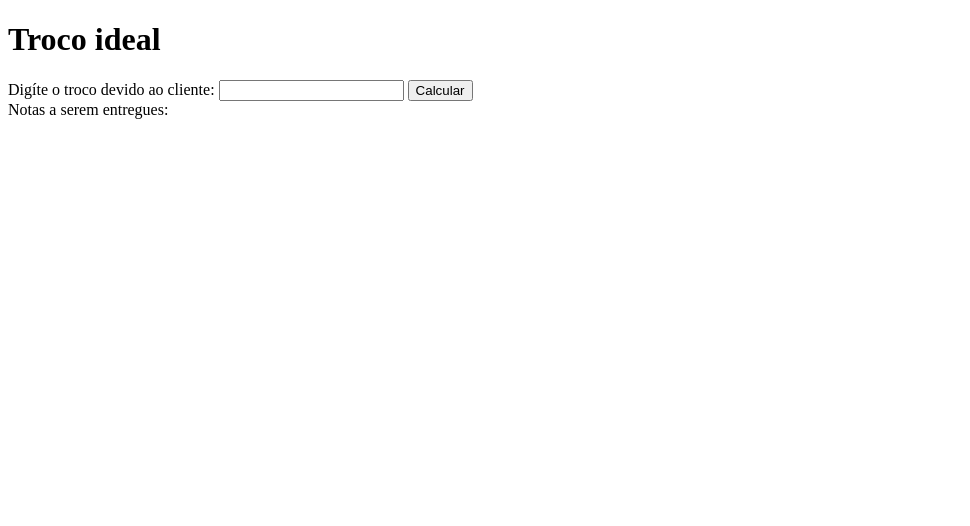
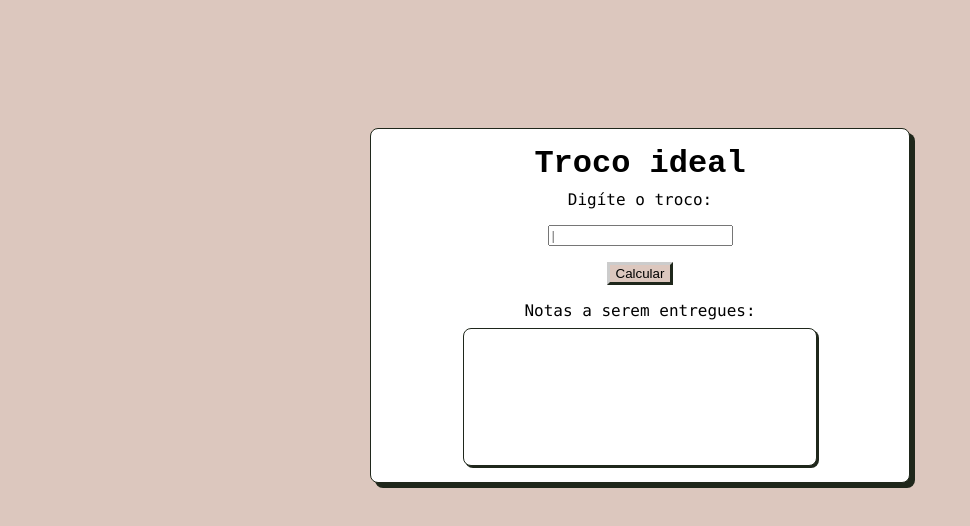
Before and after one commit to Gabriel-S-Souza/algoritmo-ambicioso-de-troco, a plain HTML site: page index.html in a window 1280 px wide. Shown: the whole page, without its empty margins (0-970 px from the left). Drawn offline with Linux system fonts and the light colour scheme.

Commit message:
Refatoração

```diff
--- a/calcula-troco.js
+++ b/calcula-troco.js
@@ -7,6 +7,11 @@ const saida = document.querySelector("#saida")
         var troco = input.value
         var notasTroco = calculaTroco(troco)
         saida.textContent = notasTroco
+        const label = document.querySelector("#label")
+        label.classList.add("bold")
+        setTimeout(function(){
+            label.classList.remove("bold")
+        }, 2000)
     })
 }
 
--- a/index.html
+++ b/index.html
@@ -4,14 +4,15 @@
     <meta charset="UTF-8">
     <meta http-equiv="X-UA-Compatible" content="IE=edge">
     <meta name="viewport" content="width=device-width, initial-scale=1.0">
+    <link rel="stylesheet" href="style.css">
     <title>Troco</title>
 </head>
 <body>
     <h1>Troco ideal</h1>
-    <label for="troco">Digíte o troco devido ao cliente:</label>
-    <input type="number" name="" id="troco">
-    <button>Calcular</button><br>
-    <label for="saida">Notas a serem entregues:</label>
+    <label for="troco">Digíte o troco:</label>
+    <input type="number" name="" id="troco" placeholder="|">
+    <button>Calcular</button>
+    <label for="saida" id="label">Notas a serem entregues:</label>
     <output id="saida"></output>
 
     <script src="calcula-troco.js"></script>
--- /dev/null
+++ b/style.css
@@ -0,0 +1,69 @@
+html, body{
+    display: flex;
+    text-align: center;
+    justify-content: center;
+    flex-direction: column;
+    align-items: center;
+}
+
+html {
+    background-color: #DCC7BE;
+}
+
+body {
+    box-sizing: border-box;
+    margin: auto;
+    margin-top: 8em;
+    width: 540px;
+    background-color: #fff;
+    border: 1px solid #1F271B;
+    border-radius: 8px;
+    padding: 16px 0;
+    box-shadow: 5px 5px 0 #1F271B;
+    font-family: "Lucida Console", Courier, monospace;
+    ;
+}
+
+h1 {
+    margin: 0;
+    font-family: monospace, Courier;
+}
+
+label, #troco, button {
+    margin-top: 8px;
+    margin-bottom: 8px;
+}
+
+button {
+    background-color: #dcc7be;
+    border-right: 3px solid #1F271B;
+    border-bottom: 3px solid #1F271B;
+    border-top: 3px solid #CCC;
+    border-left: 3px solid #CCC;
+}
+
+button:active {
+    border-left: 3px solid #1F271B;
+    border-top: 3px solid #1F271B;
+    border-bottom: 3px solid #CCC;
+    border-right: 3px solid #CCC;
+}
+
+#saida {
+    display: flex;
+    justify-content: center;
+    align-items: center;
+    background-color: #fff;
+    border: 1px solid #1F271B;
+    width: 64%;
+    margin: auto;
+    height:  8em;
+    padding: 4px;
+    overflow: auto;
+    box-shadow: 2px 2px 0 #1F271B;
+    border-radius: 8px;
+}
+
+.bold {
+    font-weight: bold;
+}
```
Also changed, not shown: calcula-troco1.js (deleted, +0 -40 lines).
